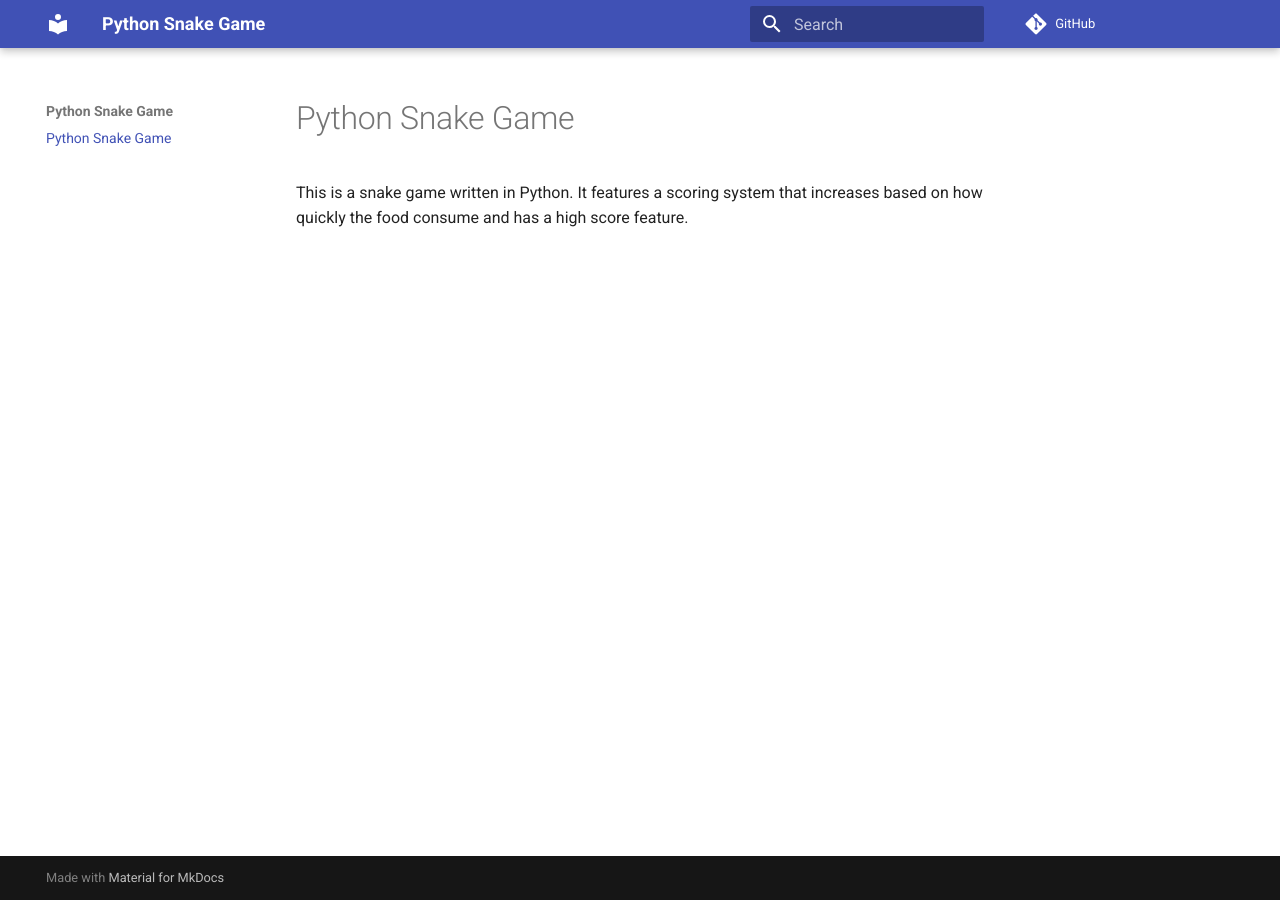
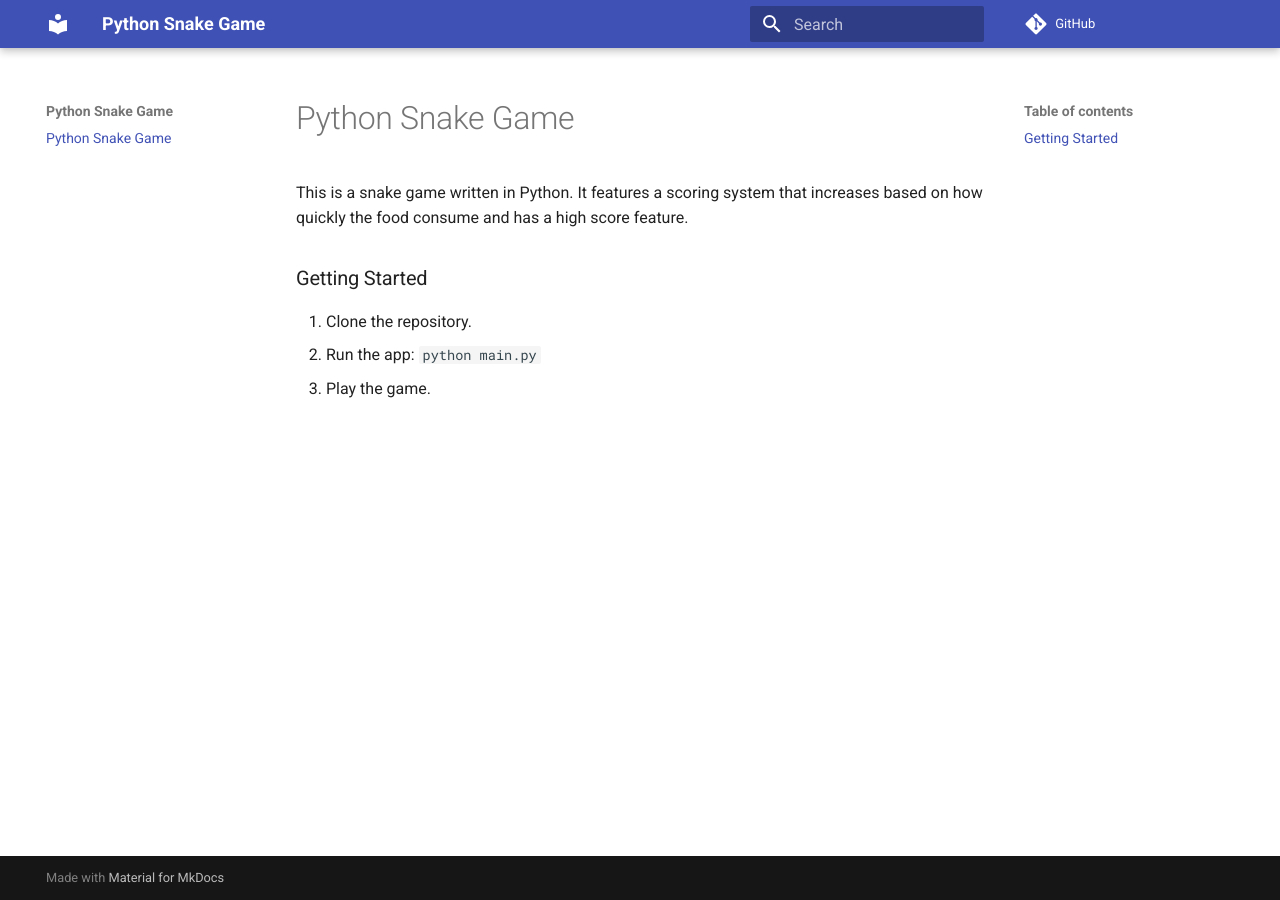
Before and after one commit to lulunac27a/python-snake-game, an MkDocs documentation site: the page built from docs/index.md, in a window 1280 px wide. Built offline with MkDocs 1.6.1 and Material for MkDocs 9.7.7, drawn with Linux system fonts in a browser that asks for light colours; comment, search, counter and statistics services are not loaded.

Commit message:
Add Getting Started section in README

```diff
--- a/docs/index.md
+++ b/docs/index.md
@@ -2,3 +2,9 @@
 
 This is a snake game written in Python. It features a scoring system that
 increases based on how quickly the food consume and has a high score feature.
+
+### Getting Started
+
+1. Clone the repository.
+2. Run the app: `python main.py`
+3. Play the game.
```
Also changed, not shown: README.md (+6 -0 lines).
